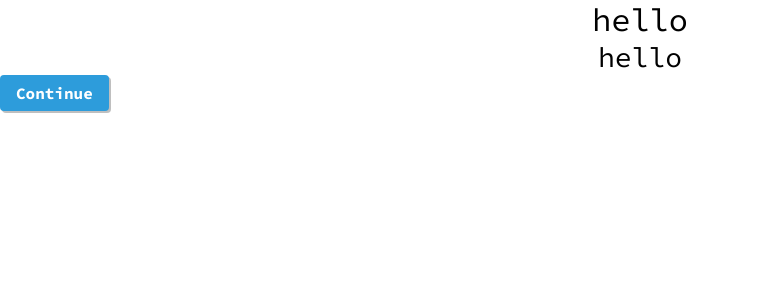
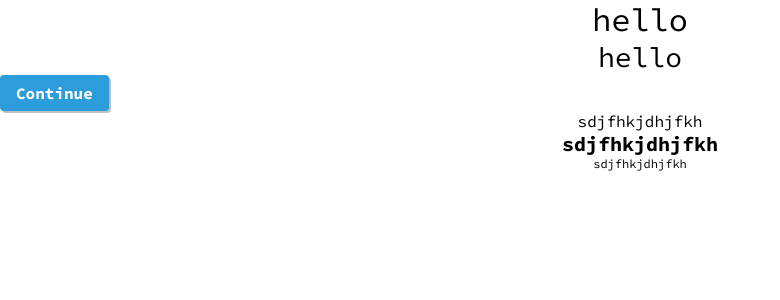
Before and after one commit to AzucenaGrecia/React-Github_Single-Page-Application, a React (Create React App) app: page / in a window 1280 px wide. Shown: the top 300 px of the page, without its empty margins (0-780 px from the left). Built offline with nearby package versions, Linux system fonts and the light colour scheme.

Commit message:
Create 3 componets called into file Content.js

```diff
--- a/src/App.js
+++ b/src/App.js
@@ -2,6 +2,7 @@ import './App.css';
 import { Heading1, Heading2 } from './Components/Texts/Heading';
 import { Global, css } from "@emotion/react";
 import Button from './Components/UI/button';
+import { Content, ContentLargeBold, ContentSmall } from './Components/Texts/Content';
 
 
 function App() {
@@ -23,6 +24,9 @@ function App() {
       <Heading1>hello</Heading1>
       <Heading2>hello</Heading2>
       <Button>Continue</Button>
+      <Content>sdjfhkjdhjfkh</Content>
+      <ContentLargeBold>sdjfhkjdhjfkh</ContentLargeBold>
+      <ContentSmall>sdjfhkjdhjfkh</ContentSmall>
     </div>
   );
 }
--- a/src/Components/Texts/Content.js
+++ b/src/Components/Texts/Content.js
@@ -0,0 +1,45 @@
+import styled from "@emotion/styled";
+import { css } from "@emotion/react";
+
+
+const baseStyles = css`
+  text-align: center;
+  font-weight: normal;
+`;
+
+const StyledContent = styled.p`
+  ${baseStyles}
+  font-size: 16px;
+  line-height: 20px;
+`;
+
+const StyledContentLB = styled(StyledContent)`
+  font-weight: bold;
+  font-size: 20px;
+  line-height: 25px;
+`;
+
+const StyledContentS = styled(StyledContent)`
+  font-size: 12px;
+  line-height: 15px;
+`;
+
+function Content ({children}) {
+  return (
+    <StyledContent>{children}</StyledContent>
+  )
+}
+
+function ContentLargeBold ({children}) {
+  return (
+    <StyledContentLB>{children}</StyledContentLB>
+  )
+}
+
+function ContentSmall ({children}) {
+  return (
+    <StyledContentS>{children}</StyledContentS>
+  )
+}
+
+export {Content, ContentLargeBold, ContentSmall }
```
